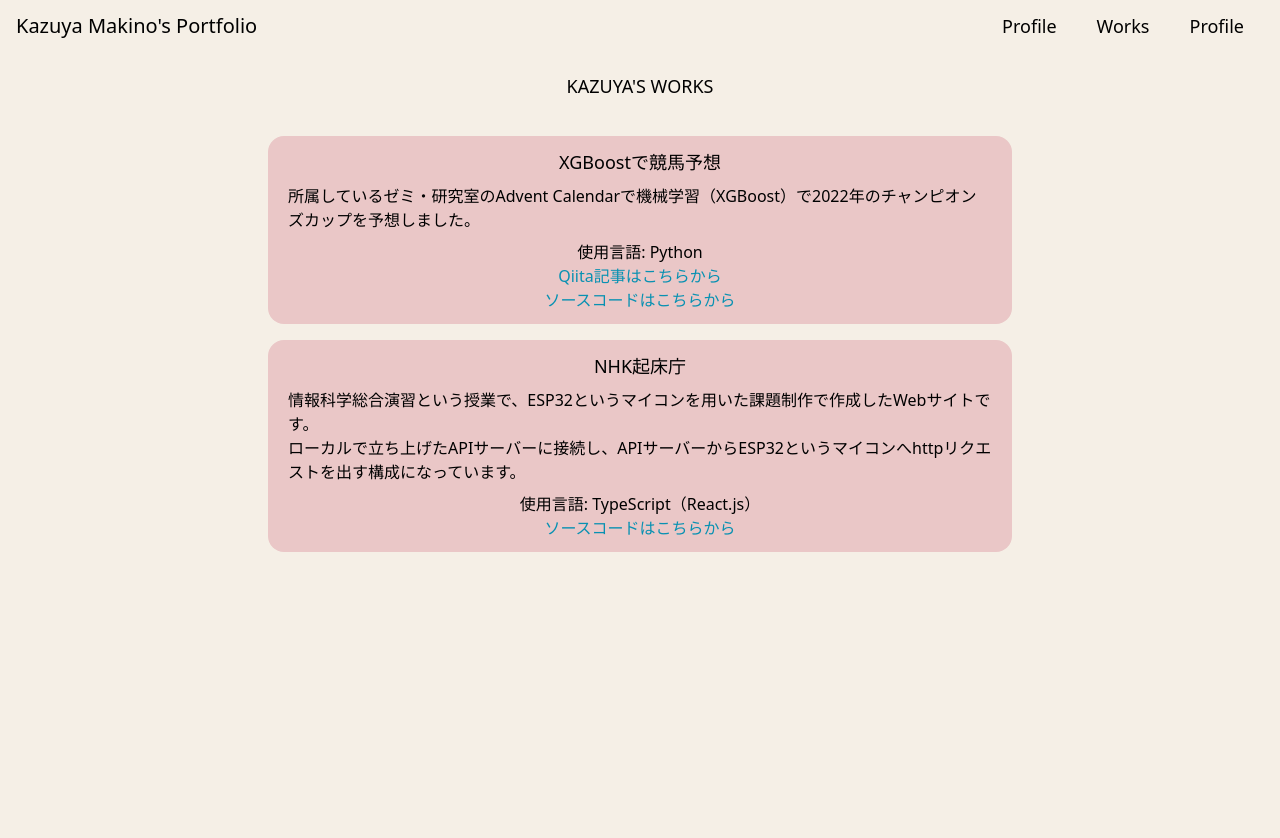
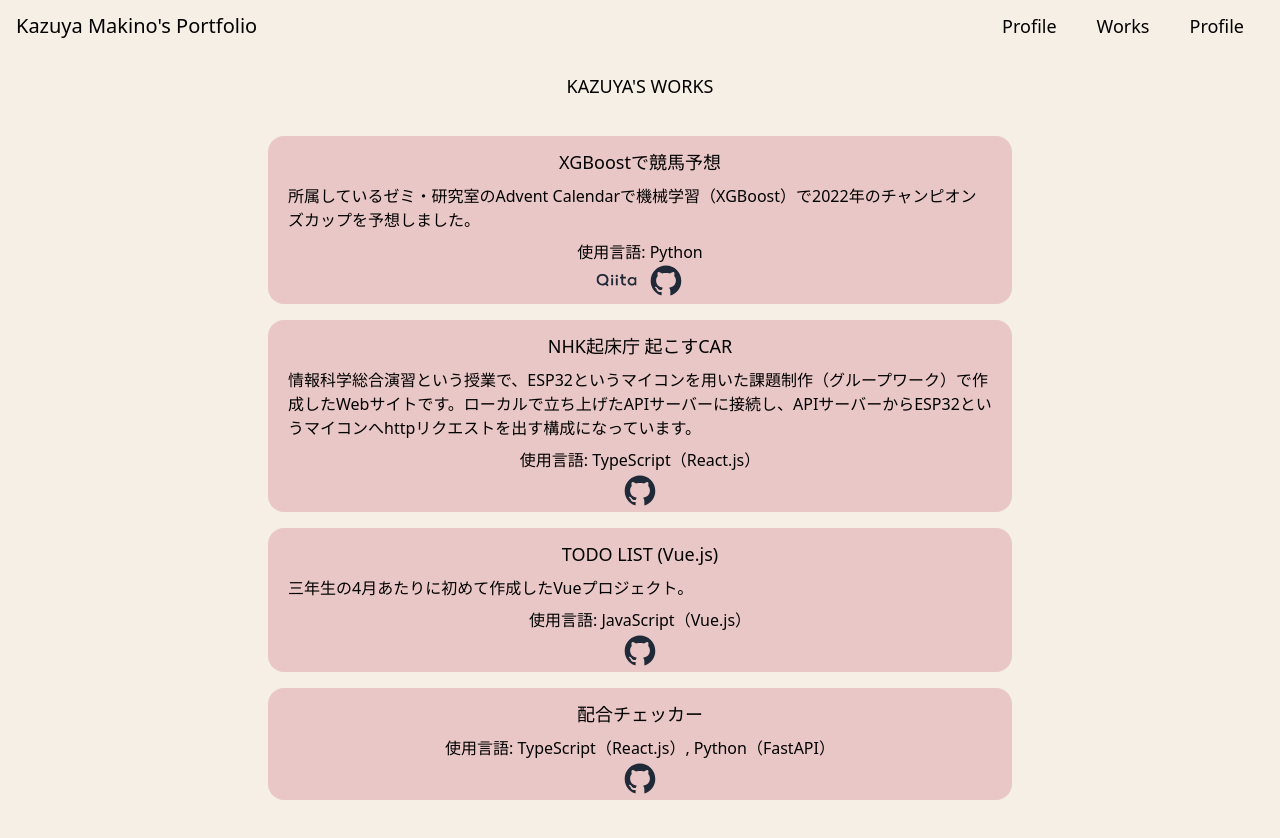
Before and after one commit to Glen-Maki/my-portfolio, a React (Create React App) app: page /works in a window 1280 px wide. Shown: the top 838 px of the page. Built offline with nearby package versions, Linux system fonts and the light colour scheme.

Commit message:
feat: ✨ 作品個別ページ

```diff
--- a/src/Components/app-route/AppRoute.tsx
+++ b/src/Components/app-route/AppRoute.tsx
@@ -2,6 +2,7 @@ import { BrowserRouter, Route, Routes } from "react-router-dom";
 import { Layout } from "../../Layout/Layout";
 import { Home } from "../../Page/Home";
 import { Profile } from "../../Page/Profile";
+import { WorkPage } from "../../Page/WorkPage";
 import { Works } from "../../Page/Works";
 
 export const AppRoute = () => {
@@ -33,6 +34,14 @@ export const AppRoute = () => {
               </Layout>
             }
           />
+          <Route
+            path="works/:work"
+            element={
+              <Layout>
+                <WorkPage />
+              </Layout>
+            }
+          ></Route>
         </Route>
       </Routes>
     </BrowserRouter>
--- a/src/Components/worksComponents/WorksCards.tsx
+++ b/src/Components/worksComponents/WorksCards.tsx
@@ -1,48 +1,59 @@
-import { SVGProps } from "react";
+import { Link } from "react-router-dom";
+import { IconContext } from "react-icons";
+import { AiOutlineGithub } from "react-icons/ai";
+import { SiQiita } from "react-icons/si";
 
 type WorksCardsProps = {
-  //image: string;
+  workKey: string;
   title: string;
-  contents: string[];
+  contents: string;
   url: string;
   lang: string;
   qiitaUrl: string | null;
 };
 
 export const WorksCards = ({
+  workKey,
   title,
   contents,
   url,
   lang,
   qiitaUrl,
 }: WorksCardsProps) => {
+  console.log(workKey);
   return (
-    <div className="h-fit	w-full rounded-2xl  bg-card-color px-5 py-3">
-      <div className="text-lg">{title}</div>
-      {/* ここから内容 */}
-      <div className="mt-2 h-full w-full text-left">
-        {contents.map((e, i) => {
-          return <p key={i}>{e}</p>;
-        })}
-      </div>
-      <div className="mt-2 h-full w-full">
-        <p>使用言語: {lang}</p>
-
+    <div className="relative h-fit w-full rounded-2xl bg-card-color delay-100 duration-500 hover:bg-card-hovered">
+      <Link to={`/works/${workKey}`}>
+        <div className="h-fit w-full px-5 pt-3 pb-10">
+          <div className="text-lg">{title}</div>
+          {/* ここから内容 */}
+          <div className="my-2 h-full w-full text-left">{contents}</div>
+          <p>使用言語: {lang}</p>
+        </div>
+      </Link>
+      <div className="absolute bottom-0 left-1/2 flex h-fit w-fit -translate-x-1/2 items-center justify-center gap-3 py-1">
         {qiitaUrl ? (
           <p>
             <a
               href={qiitaUrl}
-              className="text-cyan-600 visited:text-violet-700"
+              className="text-gray-800 delay-75 duration-500 hover:text-green-500"
             >
-              Qiita記事はこちらから
+              <IconContext.Provider value={{ size: "40px" }}>
+                <SiQiita />
+              </IconContext.Provider>
             </a>
           </p>
         ) : (
           <></>
         )}
 
-        <a href={url} className="text-cyan-600 visited:text-violet-700">
-          ソースコードはこちらから
+        <a
+          href={url}
+          className="text-gray-800 delay-75 duration-500 hover:text-sub-color"
+        >
+          <IconContext.Provider value={{ size: "35px" }}>
+            <AiOutlineGithub />
+          </IconContext.Provider>
         </a>
       </div>
     </div>
--- /dev/null
+++ b/src/Page/WorkPage.tsx
@@ -0,0 +1,3 @@
+export const WorkPage = () => {
+  return <div></div>;
+};
--- a/src/Page/Works.tsx
+++ b/src/Page/Works.tsx
@@ -10,6 +10,7 @@ export const Works = () => {
           return (
             <div className="w-3/5" key={work.title}>
               <WorksCards
+                workKey={work.workKey}
                 title={work.title}
                 lang={work.lang}
                 url={work.url}
--- a/src/data/works.json
+++ b/src/data/works.json
@@ -1,20 +1,31 @@
 [
   {
+    "workKey": "keiba-xgboost",
     "title": "XGBoostで競馬予想",
     "url": "https://github.com/Glen-Maki/keiba-xgboost",
-    "contents": [
-      "所属しているゼミ・研究室のAdvent Calendarで機械学習（XGBoost）で2022年のチャンピオンズカップを予想しました。"
-    ],
+    "contents": "所属しているゼミ・研究室のAdvent Calendarで機械学習（XGBoost）で2022年のチャンピオンズカップを予想しました。",
     "lang": "Python",
     "qiita_url": "https://qiita.com/Glen-Maki/items/fa97ed8c3039f39f957c"
   },
   {
-    "title": "NHK起床庁",
+    "workKey": "nhk-kisyocho",
+    "title": "NHK起床庁 起こすCAR",
     "url": "https://github.com/Glen-Maki/nhk-kisyocho",
-    "contents": [
-      "情報科学総合演習という授業で、ESP32というマイコンを用いた課題制作で作成したWebサイトです。",
-      "ローカルで立ち上げたAPIサーバーに接続し、APIサーバーからESP32というマイコンへhttpリクエストを出す構成になっています。"
-    ],
+    "contents": "情報科学総合演習という授業で、ESP32というマイコンを用いた課題制作（グループワーク）で作成したWebサイトです。ローカルで立ち上げたAPIサーバーに接続し、APIサーバーからESP32というマイコンへhttpリクエストを出す構成になっています。",
     "lang": "TypeScript（React.js）"
+  },
+  {
+    "workKey": "todo-list-vue",
+    "title": "TODO LIST (Vue.js)",
+    "url": "https://github.com/Glen-Maki/todolist",
+    "contents": "三年生の4月あたりに初めて作成したVueプロジェクト。",
+    "lang": "JavaScript（Vue.js）"
+  },
+  {
+    "workKey": "pedigree-checker",
+    "title": "配合チェッカー",
+    "url": "https://github.com/Glen-Maki/",
+    "contents": "",
+    "lang": "TypeScript（React.js）, Python（FastAPI）"
   }
 ]
--- a/tailwind.config.js
+++ b/tailwind.config.js
@@ -7,6 +7,7 @@ module.exports = {
         "base-color": "#F5EFE6",
         "sub-color": "#AEBDCA",
         "card-color": "#EAC7C7",
+        "card-hovered": "#FF8DC7",
       },
     },
   },
```
Also changed, not shown: src/data/work.json (added, +21 -0 lines), 1 other file (tests, documents, lock files or other folders).
